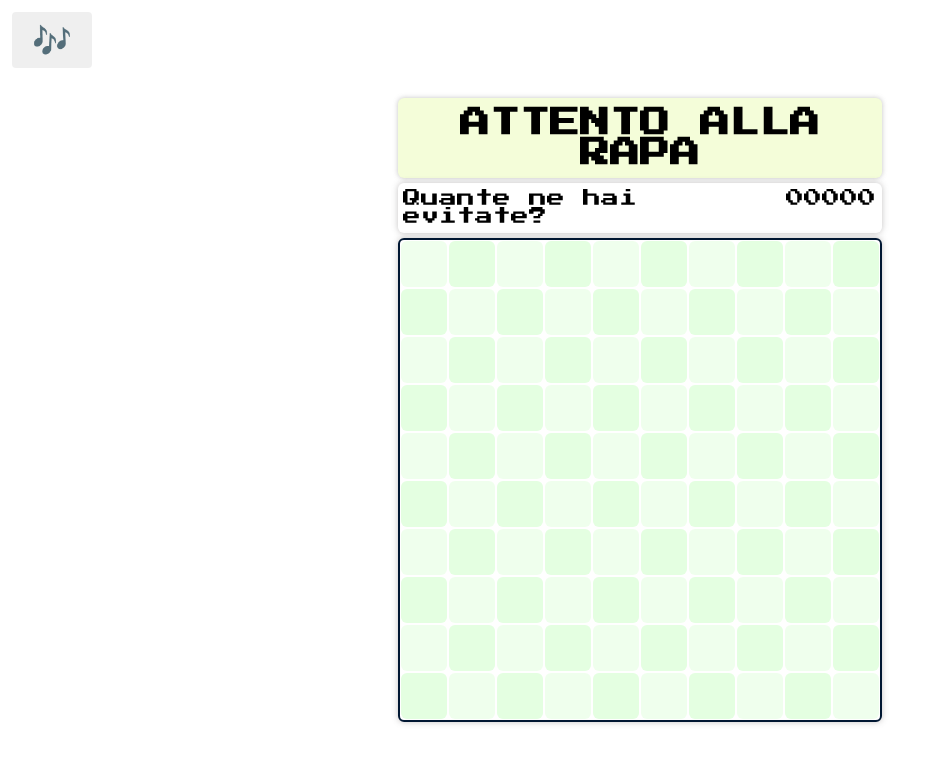
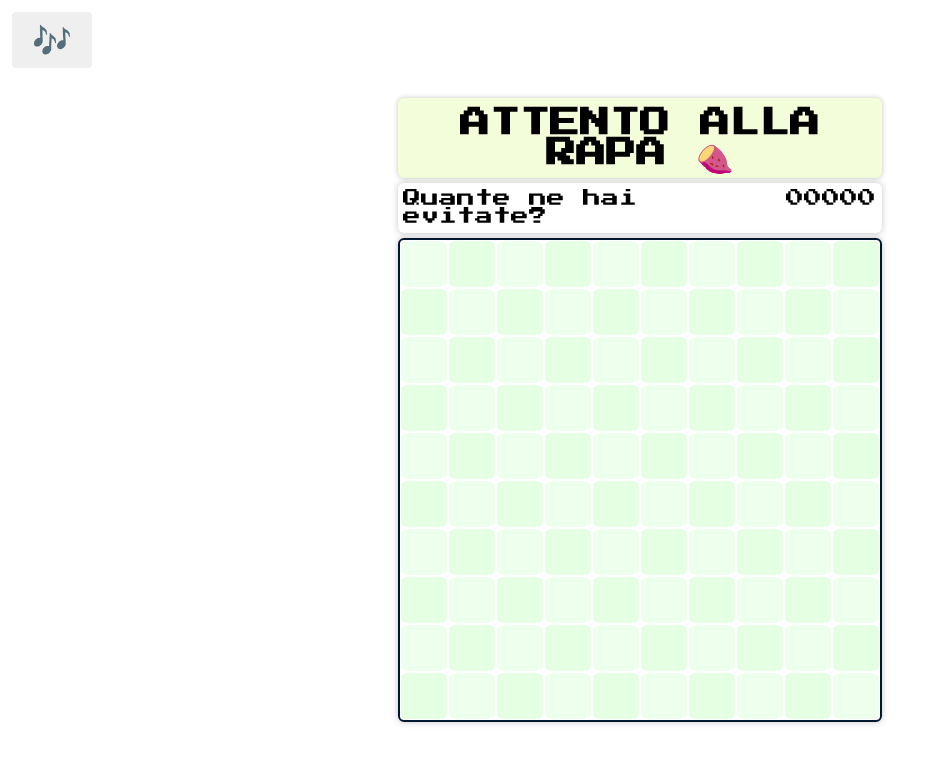
Before and after one commit to essedivi/Campo-Rapato, a plain HTML site: page index.html in a window 1280 px wide. Shown: the whole page, without its empty margins (0-936 px from the left). Drawn offline with Linux system fonts and the light colour scheme; a web font is replaced by a local one.

Commit message:
Campo rapato 1.1

```diff
--- a/index.html
+++ b/index.html
@@ -36,7 +36,7 @@
         <!-- Pannello informazioni di gioco -->
         <div class="game-panel">
             <div class="title-panel">
-                <h1>ATTENTO ALLA RAPA</h1>
+                <h1>ATTENTO ALLA RAPA 🍠</h1>
             </div>
 
             <!-- Punteggio -->
```
